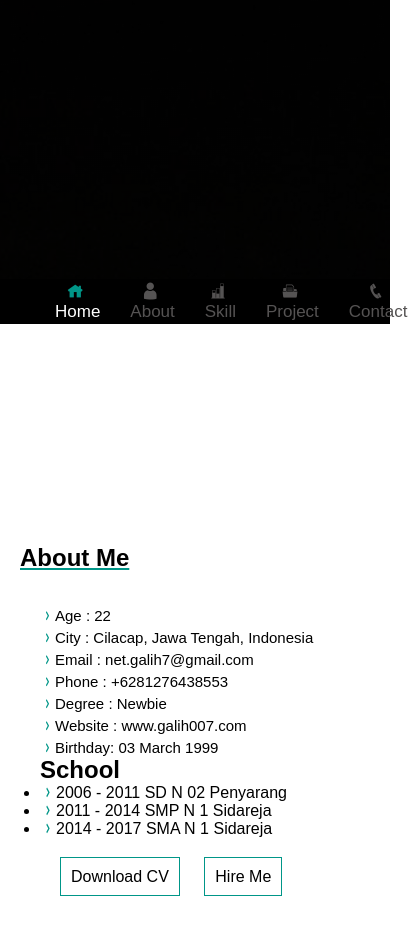
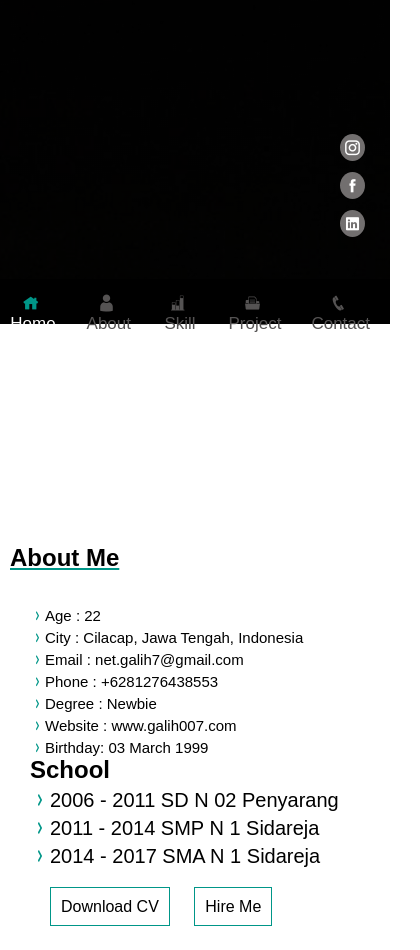
Before and after one commit to galihbagaskoro/galih007.github.io, a plain HTML site: page index.html in a window 390 px wide. Shown: the part 520-1470 px from the top of the page, 420 px wide, since content can reach past the window. Drawn offline with nearby package versions, Linux system fonts and the light colour scheme.

Commit message:
Update style-galih.css

```diff
--- a/css/style-galih.css
+++ b/css/style-galih.css
@@ -134,7 +134,7 @@ body {
 #home-page .home-content {
 	position: relative;
 	padding-top: 250px;
-	margin-left: 20px;
+	margin-left: 26%;
 }
 #home-page .home-content .btn {
 	margin-top: 30px;
@@ -159,10 +159,6 @@ body {
 	color: #fff;
 }
 /*==About==*/
-#about-page .container .about-profile {
-	width: 200px;
-	position: relative;
-}
 #about-page .container .personal-data {
 	position: relative;
 	display: flex;
@@ -172,14 +168,23 @@ body {
 	margin-top: 5px;
 	list-style: none;
 }
+#about-page .container .school {
+	position: relative;
+	display: flex;
+}
+#about-page .container .school ul li {
+	font-size: 20px;
+	margin-top: 5px;
+	list-style: none;
+}
 #about-page .container a {
 	text-decoration: none;
 	margin: 10px;
 }
 #about-page .container .btn {
-	width: 100%;
-	position: relative;
-	justify-content:center;
+		width: 100%;
+		position: relative;
+		justify-content: center;
 }
 /*==Skill==*/
 .skill {
@@ -215,7 +220,6 @@ body {
 }
 /*==contact==*/
 #contact-page .contact {
-	padding-right: 100px;
 	position: relative;
 }
 #contact-page .contact i {
@@ -244,9 +248,11 @@ textarea {
 }
 
 .container {
-	border-radius: 5px;
-	margin-left: 20px;
+	position: relative;
+	margin-left: 26%;
 	padding-top: 10px;
+	display: block;
+	overflow: hidden;
 }
 #project-page {
 	grid-column: auto;
@@ -277,9 +283,8 @@ textarea {
 	margin: 10px 10px 10px 10px;
 }
 .page {
-	width: 75%;
+	width: 100%;
 	height: 100vh;
-	margin-left: 25%;
 	position: relative;
 }
 .title {
@@ -336,7 +341,6 @@ textarea {
 		bottom: 0px;
 		height: 45px;
 		width: 100%;
-		display: flex;
 	}
 	.profile img {
 		display: none;
@@ -344,11 +348,23 @@ textarea {
 	.name h1 {
 		display: none;
 	}
-	#social-media {
-		display: none;
+
+	#sidebar #social-media {
+		position: absolute;
+		margin-top: -150px;
+		right: 5px;
 	}
+	#sidebar #social-media ul{
+		display: list-item;
+	}
+	#sidebar #social-media ul li{
+		position: relative;
+		transition: 2s;
+	}
+	#social-media ul li a:hover {
+	background-color: #009688;
+}
 	#menu {
-		display: flex;
 		align-items: center;
 		position: relative;
 		width: 100%;
@@ -359,11 +375,15 @@ textarea {
 		position: relative;
 		margin: 0 0 0;
 		justify-content: space-between;
-		margin-right: 35px;
+		justify-content: center;
+		text-align: center;
+		margin-right: 10px;
+		margin-left: -45px;
 	}
 	#menu ul li {
 		list-style-type: none;
 		text-align: center;
+
 	}
 	#menu ul li a {
 		text-decoration: none;
@@ -386,16 +406,10 @@ textarea {
 	.page {
 		width: 100%;
 		height: 100vh;
-		margin-left: 0;
 		position: relative;
 		margin-bottom: 200px;
 	}
 	/*==Home==*/
-	#home-page {
-		background-image: linear-gradient(rgba(0, 0, 0, 0.75), rgba(0, 0, 0, 0.75)),
-			url(../img/galihjp.jpg);
-		background-size: cover;
-	}
 	.typing li {
 		list-style: none;
 		font-size: 20px;
@@ -403,6 +417,8 @@ textarea {
 	#home-page .home-content {
 		position: relative;
 		padding-top: 250px;
+		width: auto;
+		margin-left: 10px;
 	}
 	#home-page .home-content h1 {
 		color: #fff;
@@ -463,8 +479,7 @@ textarea {
 	}
 	/*==contact==*/
 	#contact-page .contact {
-		padding-right: 100px;
-		position: relative;
+		margin-bottom: 50px;
 	}
 	#contact-page .contact i {
 		font-size: 15px;
@@ -533,4 +548,10 @@ textarea {
 		display: table;
 		clear: both;
 	}
+	.container {
+		position: relative;
+		padding-top: 10px;
+		width: auto;
+		margin-left: 10px;
+	}
 }
```
